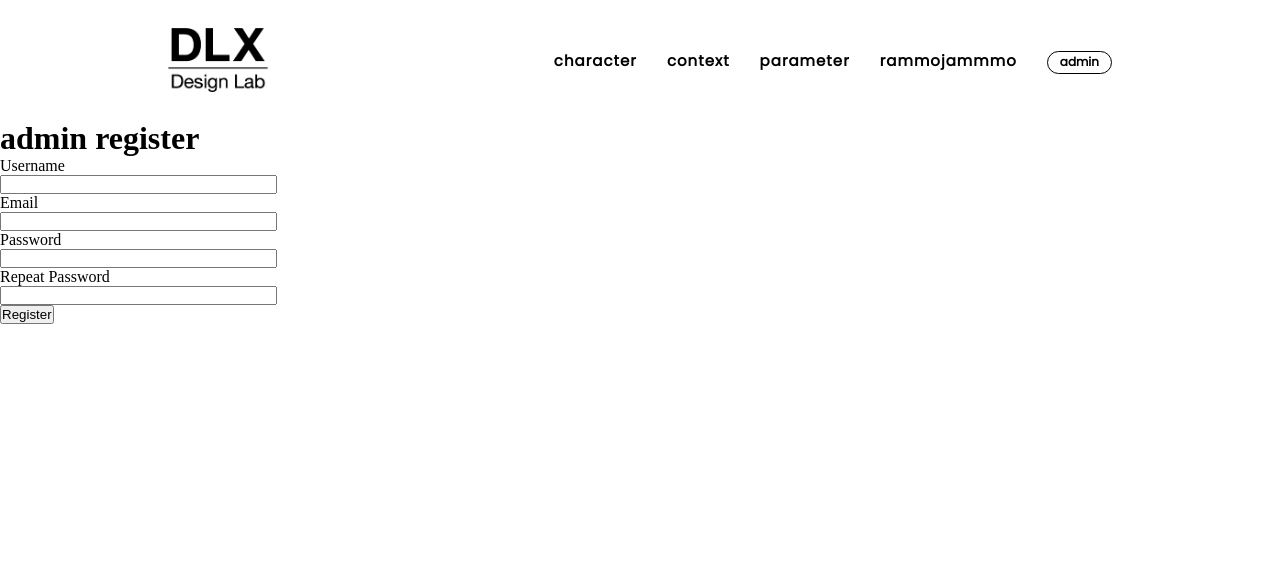
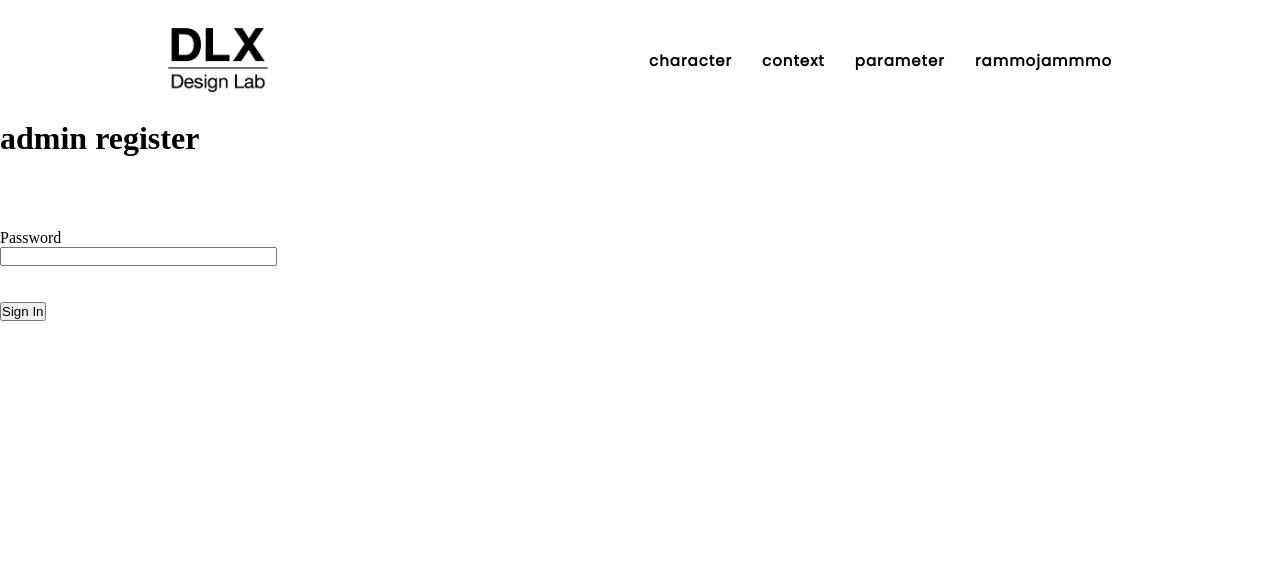
Before and after one commit to dlx-designlab/Card-Randomizer, a Flask app: template app/templates/admin_register.html in a window 1280 px wide. Shown: the top 564 px of the page. Run offline with Flask 2, Linux system fonts and the light colour scheme; the template is opened without the code that fills it: values that come from a table or form of the project are taken from there, others are empty; parts of the project's set-up code (start-up, migrations or seed data) failed here and were passed over; some libraries are stand-ins or nearby versions.

Commit message:
remove db

```diff
--- a/app/forms.py
+++ b/app/forms.py
@@ -1,7 +1,7 @@
 from flask_wtf import FlaskForm
 from wtforms import StringField, PasswordField, BooleanField, SubmitField
 from wtforms.validators import ValidationError, DataRequired, Email, EqualTo
-from app.models import User
+# from app.models import User
 
 #class LoginForm(FlaskForm):
 #    username = StringField('Username', validators=[DataRequired()])
@@ -15,33 +15,33 @@ class LoginForm(FlaskForm):
     submit = SubmitField('Sign In')
 
 # admin register form
-class RegistrationForm(FlaskForm):
-    username = StringField('Username', validators=[DataRequired()])
-    email = StringField('Email', validators=[DataRequired(), Email()])
-    password = PasswordField('Password', validators=[DataRequired()])
-    password2 = PasswordField(
-        'Repeat Password', validators=[DataRequired(), EqualTo('password')])
-    submit = SubmitField('Register')
+# class RegistrationForm(FlaskForm):
+#     username = StringField('Username', validators=[DataRequired()])
+#     email = StringField('Email', validators=[DataRequired(), Email()])
+#     password = PasswordField('Password', validators=[DataRequired()])
+#     password2 = PasswordField(
+#         'Repeat Password', validators=[DataRequired(), EqualTo('password')])
+#     submit = SubmitField('Register')
 
-    def validate_username(self, username):
-        user = User.query.filter_by(username=username.data).first()
-        if user is not None:
-            raise ValidationError('Please use a different username.')
+#     def validate_username(self, username):
+#         user = User.query.filter_by(username=username.data).first()
+#         if user is not None:
+#             raise ValidationError('Please use a different username.')
 
-    def validate_email(self, email):
-        user = User.query.filter_by(email=email.data).first()
-        if user is not None:
-            raise ValidationError('Please use a different email address.')
+#     def validate_email(self, email):
+#         user = User.query.filter_by(email=email.data).first()
+#         if user is not None:
+#             raise ValidationError('Please use a different email address.')
 
-# admin login form
-class AdminLoginForm(FlaskForm):
-    username = StringField('Username', validators=[DataRequired()])
-    password = PasswordField('Password', validators=[DataRequired()])
-    submit = SubmitField('Sign In')
+# # admin login form
+# class AdminLoginForm(FlaskForm):
+#     username = StringField('Username', validators=[DataRequired()])
+#     password = PasswordField('Password', validators=[DataRequired()])
+#     submit = SubmitField('Sign In')
 
-# admin reset_pass form
-class ResetPassForm(FlaskForm):
-    password = PasswordField('New Password', validators=[DataRequired()])
-    password2 = PasswordField(
-        'Confirm Password', validators=[DataRequired(), EqualTo('password')])
-    submit = SubmitField('Reset Password')
+# # admin reset_pass form
+# class ResetPassForm(FlaskForm):
+#     password = PasswordField('New Password', validators=[DataRequired()])
+#     password2 = PasswordField(
+#         'Confirm Password', validators=[DataRequired(), EqualTo('password')])
+#     submit = SubmitField('Reset Password')
--- a/app/models.py
+++ b/app/models.py
@@ -1,7 +1,7 @@
 from datetime import datetime
-from app import db, login
+from app import login # db
 from werkzeug.security import generate_password_hash, check_password_hash
-from flask_login import UserMixin
+# from flask_login import UserMixin
 
 # class for pass reset
 class Pass(UserMixin, db.Model):
--- a/app/routes.py
+++ b/app/routes.py
@@ -1,17 +1,17 @@
 # this is card randomizer app
 # all rights reserved DLX Design Lab
 
-from flask import render_template, url_for, redirect #templates
-from flask import render_template, flash, redirect #login form
-from flask import request, make_response #cookies
+from flask import render_template, url_for, redirect ### for templates
+from flask import render_template, flash, redirect ### for login form
+from flask import request, make_response ### for cookies
 
-from app import app, db
-from app.forms import LoginForm, RegistrationForm, AdminLoginForm, ResetPassForm
+from app import app #db
+from app.forms import LoginForm  # RegistrationForm, AdminLoginForm, ResetPassForm
 from app import setBlueprint
 
-from flask_login import current_user, login_user, login_required #login_admin
-from app.models import Pass, User
-from werkzeug.urls import url_parse
+# from flask_login import current_user, login_user, login_required #login_admin
+# from app.models import Pass, User
+# from werkzeug.urls import url_parse
 
 import random
 import os
@@ -67,32 +67,32 @@ def home():
 #     return render_template('admin_register.html', title='Admin Register', form=form)
 
 # Admin_login page
-@app.route('/admin_login', methods=['GET', 'POST'])
-def admin_login():
-    if current_user.is_authenticated:
-        return redirect(url_for('admin'))
-    form = AdminLoginForm()
-    if form.validate_on_submit():
-        user = User.query.filter_by(username=form.username.data).first()
-        if user is None or not user.check_password(form.password.data):
-            flash('Invalid username or password')
-            return redirect(url_for('admin_login'))
-        next_page = request.args.get('next')
-        if not next_page or url_parse(next_page).netloc != '':
-            next_page = url_for('admin')
-        return redirect(next_page)
-    return render_template('admin_login.html', title='Admin Sign In', form=form)
+# @app.route('/admin_login', methods=['GET', 'POST'])
+# def admin_login():
+#     if current_user.is_authenticated:
+#         return redirect(url_for('admin'))
+#     form = AdminLoginForm()
+#     if form.validate_on_submit():
+#         user = User.query.filter_by(username=form.username.data).first()
+#         if user is None or not user.check_password(form.password.data):
+#             flash('Invalid username or password')
+#             return redirect(url_for('admin_login'))
+#         next_page = request.args.get('next')
+#         if not next_page or url_parse(next_page).netloc != '':
+#             next_page = url_for('admin')
+#         return redirect(next_page)
+#     return render_template('admin_login.html', title='Admin Sign In', form=form)
 
 # admin page
-@app.route('/admin', methods=['GET', 'POST'])
-def admin():
-    form = ResetPassForm()
-    if form.validate_on_submit():
-#        pass = Pass()
-#        pass.set_password(form.password.data)
-#        db.session.commit()
-        flash('the pass has been changed successfully!')
-    return render_template('admin.html', title='Reset Pass', form=form)
+# @app.route('/admin', methods=['GET', 'POST'])
+# def admin():
+#     form = ResetPassForm()
+#     if form.validate_on_submit():
+# #        pass = Pass()
+# #        pass.set_password(form.password.data)
+# #        db.session.commit()
+#         flash('the pass has been changed successfully!')
+#     return render_template('admin.html', title='Reset Pass', form=form)
 
 # login page
 @app.route('/login', methods=['GET', 'POST'])
--- a/app/templates/base.html
+++ b/app/templates/base.html
@@ -22,7 +22,6 @@
                 <li><a class="hover_line" href="{{ url_for('cards_home', card_type = 2) }}">context</a></li>
                 <li><a class="hover_line" href="{{ url_for('cards_home', card_type = 3) }}">parameter</a></li>
                 <li><a class="hover_line" href="{{ url_for('cards_home', card_type = 4) }}">rammojammmo</a></li>
-                <li><span class="admin"><a href="{{ url_for('admin_login') }}">admin</a></span></li>
             </ul>
             <div class="burger">
                 <div class="line1"></div>
--- a/config.py
+++ b/config.py
@@ -3,6 +3,6 @@ basedir = os.path.abspath(os.path.dirname(__file__))
 
 class Config(object):
     SECRET_KEY = os.environ.get('SECRET_KEY') or 'you-will-never-guess'
-    SQLALCHEMY_DATABASE_URI = os.environ.get('DATABASE_URL') or \
-        'sqlite:///' + os.path.join(basedir, 'app.db')
-    SQLALCHEMY_TRACK_MODIFICATIONS = False
+    # SQLALCHEMY_DATABASE_URI = os.environ.get('DATABASE_URL') or \
+    #     'sqlite:///' + os.path.join(basedir, 'app.db')
+    # SQLALCHEMY_TRACK_MODIFICATIONS = False
```
Also changed, not shown: app/__init__.py (+4 -4 lines), card_randomizer.py (+5 -5 lines).
